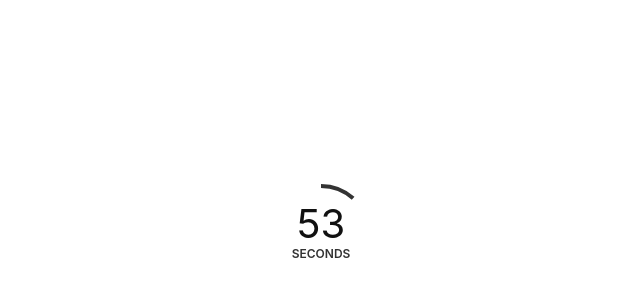
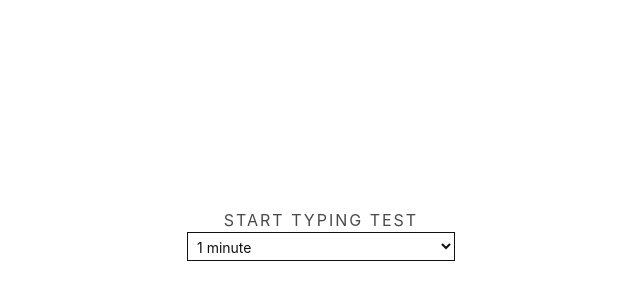
Before and after one commit to tarekgabarin/word_challenge, a React (Create React App) app: page / in a window 1280 px wide. Shown: the part 166-466 px from the top of the page, without its empty margins (319-959 px from the left). Built offline with nearby package versions, Linux system fonts and the light colour scheme.

Commit message:
added select button to start

```diff
--- a/package.json
+++ b/package.json
@@ -34,5 +34,10 @@
       "last 1 firefox version",
       "last 1 safari version"
     ]
+  },
+  "devDependencies": {
+    "autoprefixer": "^9.6.1",
+    "postcss-cli": "^6.1.3",
+    "tailwindcss": "^1.0.5"
   }
 }
--- a/src/App.js
+++ b/src/App.js
@@ -6,7 +6,7 @@ import StartMenu from '../src/components/StartMenu/StartMenu';
 function App() {
   return (
     <div>
-      <WordChallenge />
+      <StartMenu />
     </div>
   );
 }
--- /dev/null
+++ b/src/components/StartMenu/StartMenu.css
@@ -0,0 +1,15 @@
+.styled-select select {
+    background: transparent;
+    font-size: 14px;
+    height: 29px;
+    padding: 5px; /* If you add too much padding here, the options won't show in IE */
+    width: 268px;
+    border: 1px solid #111;
+    color: #111111;
+}
+
+.semi-square {
+    -webkit-border-radius: 5px;
+    -moz-border-radius: 5px;
+    border-radius: 5px;
+}
--- a/src/components/StartMenu/StartMenu.js
+++ b/src/components/StartMenu/StartMenu.js
@@ -1,17 +1,23 @@
 import React, {Component} from 'react';
+import './StartMenu.css'
 
 class StartMenu extends Component {
     render() {
         return (
             <div>
                 <h1>Start Typing Test</h1>
-                <select className="select-css">
-                    <option>This is a native select element</option>
-                    <option>Apples</option>
-                    <option>Bananas</option>
-                    <option>Grapes</option>
-                    <option>Oranges</option>
-                </select>
+
+                <div className="styled-select semi-square" >
+                    <select>
+                        <option>1 minute</option>
+                        <option>2 minutes</option>
+                        <option>3 minutes</option>
+                        <option>4 minutes</option>
+                        <option>5 minutes</option>
+                    </select>
+                </div>
+
+
             </div>
         );
     }
--- a/src/index.css
+++ b/src/css/index.css
@@ -1,7 +1,6 @@
 * {
   box-sizing: border-box;
 }
-
 
 
 body {
@@ -22,7 +21,6 @@ h1 {
   text-align: center;
   text-transform: uppercase;
 }
-
 
 footer {
   background-color: #222;
--- a/src/index.js
+++ b/src/index.js
@@ -1,9 +1,9 @@
 import React from 'react';
 import ReactDOM from 'react-dom';
-import './index.css';
+import './css/index.css';
 import App from './App';
 import * as serviceWorker from './serviceWorker';
-import "bulma/css/bulma.min.css"
+import "bulma/css/bulma.min.css";
 
 ReactDOM.render(<App />, document.getElementById('root'));
 
```
Also changed, not shown: 1 other file (tests, documents, lock files or other folders).
